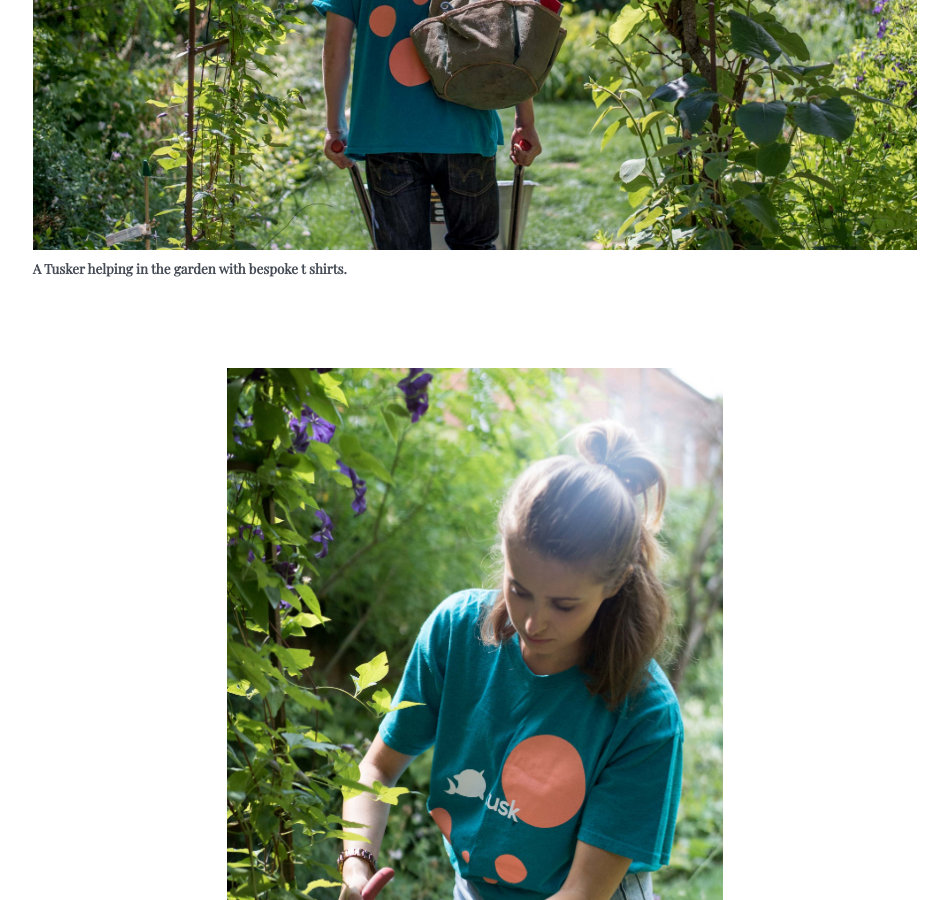
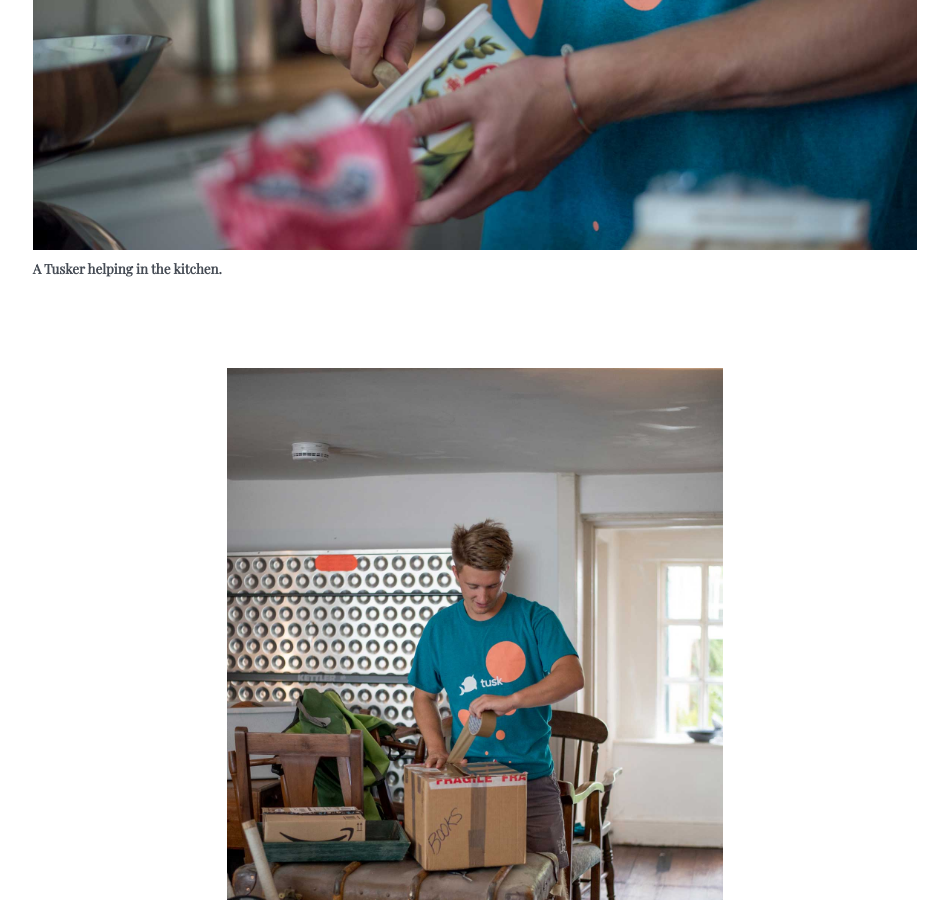
Before and after one commit to edstennettackee/edstennett, a Jekyll site: the page built from _posts/2018-07-18-tusk-identity.md, in a window 1280 px wide and 900 px high, scrolled down 935 px. Shown: the whole window, without its empty margins (165-1113 px from the left). Built offline with Jekyll 4.4.1, drawn with Linux system fonts in a browser that asks for light colours; nearby versions of some CDN libraries; comment, search, counter and statistics services are not loaded; some of the changed text lies outside the part shown.

Commit message:
Tusk blog updated with more images

```diff
--- a/_posts/2018-07-18-tusk-identity.md
+++ b/_posts/2018-07-18-tusk-identity.md
@@ -13,6 +13,24 @@
 
 I wanted to take a put some of the last few months work together in one blog post to show case some of the Tusk materials we've been using. There's plenty more to come from Tusk but I hope you like what we've been able to produce so far.
 
+<section>
+    <h3>Photography</h3>
+    <div class="full-width portfolio-banner">
+        <img src="{{ site.baseurl}}/assets/img/blog/18-07-18-tusk-cooking.jpg" class="no-padding portfolio-banner-image" alt="tusk cooking"/>
+    </div>
+    <h6>A Tusker helping in the kitchen.</h6>
+</section>
+
+<div class="container">
+    <div class="row">
+        <div class="col-12">
+            <div class="post-img-alt-container">
+        	    <img src="{{ site.baseurl }}/assets/img/blog/18-07-18-tusk-packing.jpg" class="post-img-alt" alt="tusk packing">
+                <h6>A Tusker packing.</h6>
+            </div>
+        </div>
+    </div>
+</div>
 
 <section>
     <h3>Photography</h3>
@@ -95,3 +113,10 @@
         </div>
     </div>
 </div>
+
+<section>
+    <div class="full-width portfolio-banner">
+        <img src="{{ site.baseurl}}/assets/img/blog/18-07-18-tusk-banner.jpg" class="no-padding portfolio-banner-image" alt="tusk banner"/>
+    </div>
+    <h6>Tusk banner.</h6>
+</section>
```
Also changed, not shown: assets/img/blog/18-07-18-tusk-banner.jpg (added), assets/img/blog/18-07-18-tusk-cooking.jpg (added), assets/img/blog/18-07-18-tusk-packing.jpg (added).
